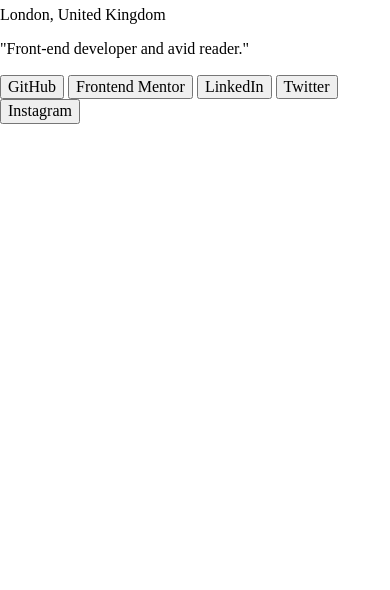
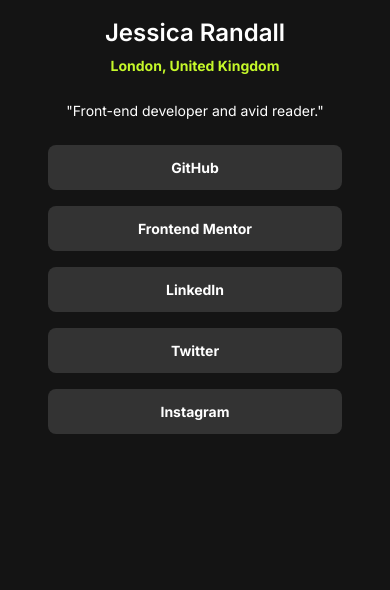
Before and after one commit to Jason-Donmoyer/SOCIAL-LINKS-PROFILE, a plain HTML site: page index.html in a window 390 px wide. Shown: the part 254-844 px from the top of the page. Drawn offline with Linux system fonts and the light colour scheme.

Commit message:
mobile styles

```diff
--- a/css/styles.css
+++ b/css/styles.css
@@ -0,0 +1,137 @@
+/* IMPORTS */
+
+@import url('https://fonts.googleapis.com/css2?family=Inter:ital,opsz,wght@0,14..32,100..900;1,14..32,100..900&display=swap');
+
+/* VARIABLES */
+
+:root {
+    font-size: 16px;
+
+    /* colors */
+    --green: hsl(75, 94%, 57%);
+    --white: hsl(0, 0%, 100%);
+    --grey-700: hsl(0, 0%, 20%);
+    --grey-800: hsl(0, 0%, 12%);
+    --grey-900: hsl(0, 0%, 8%);
+
+    /* spacing */
+    --spacing-500: 40px;
+    --spacing-300: 24px;
+    --spacing-200: 16px;
+    --spacing-150: 12px;
+    --spacing-100: 8px;
+    --spacing-50: 4px;
+}
+
+/* Box Sizing */
+html {
+    box-sizing: border-box;
+  }
+  *, *:before, *:after {
+    box-sizing: inherit;
+  }
+
+  body {
+    font-size: 0.875rem;
+    color: var(--white);
+    text-align: center;
+  }
+
+/* Typography */
+
+.inter-bold-1 {
+    font-family: "Inter", serif;
+    font-optical-sizing: auto;
+    font-size: 1.5rem;
+    font-weight: 600;
+    font-style: normal;
+    line-height: 150%;
+    letter-spacing: 0px;
+  }
+
+  .inter-bold-2 {
+    font-family: "Inter", serif;
+    font-optical-sizing: auto;
+    font-size: 0.875rem;
+    font-weight: 700;
+    font-style: normal;
+    line-height: 150%;
+    letter-spacing: 0px;
+  }
+
+  .inter-reg {
+    font-family: "Inter", serif;
+    font-optical-sizing: auto;
+    font-size: 0.875rem;
+    font-weight: 400;
+    font-style: normal;
+    line-height: 150%;
+    letter-spacing: 0px;
+  }
+
+/* STYLES */
+
+.main-container {
+    height: 100vh;
+    width: 100vw;
+    padding: 0px var(--spacing-300);
+    display: flex;
+    justify-content: center;
+    align-items: center;
+    background: var(--grey-900);
+}
+
+.card-container {
+    display: flex;
+    padding: var(--spacing-300);
+    flex-direction: column;
+    align-items: center;
+    gap: var(--spacing-300);
+    flex: 1 0 0;
+}
+
+.profile-pic {
+    height: 5.5rem;
+    width: 5.5rem;
+    border-radius: 50%;
+}
+
+.name-location-container {
+    display: flex;
+    flex-direction: column;
+    gap: var(--spacing-50);
+}
+
+.name {
+    margin: 0px;
+}
+
+.location {
+    margin: 0px;
+    color: var(--green);
+}
+
+.about-copy {
+    margin: 0px;
+}
+
+.links-container {
+    display: flex;
+    flex-direction: column;
+    align-items: center;
+    gap: var(--spacing-200);
+    align-self: stretch;
+}
+
+.links-container button {
+    width: 100%;
+    display: flex;
+    justify-content: center;
+    align-items: center;
+    align-self: stretch;
+    padding: var(--spacing-150);
+    background: var(--grey-700);
+    border: none;
+    border-radius: 0.5rem;
+    color: var(--white);
+}
--- a/index.html
+++ b/index.html
@@ -11,29 +11,29 @@
   <title>Frontend Mentor | Social links profile</title>
 
 </head>
-<body>
+<body class="inter-reg">
 
   <main class="main-container">
 
     <div class="card-container">
 
-      <div class="profile-pic-container">
-        <img src="assets/images/avatar-jessica.jpeg" alt="users pic">
-      </div>
+      <!-- <div class="profile-pic-container"> -->
+        <img class="profile-pic" src="assets/images/avatar-jessica.jpeg" alt="users pic">
+      <!-- </div> -->
 
       <div class="name-location-container">
-        <h1 class="name">Jessica Randall</h1>
-        <p class="location">London, United Kingdom</p>
+        <h1 class="name inter-bold-1">Jessica Randall</h1>
+        <p class="location inter-bold-2">London, United Kingdom</p>
       </div>
 
       <p class="about-copy">"Front-end developer and avid reader."</p>
 
       <div class="links-container">
-        <button class="social-link-btn">GitHub</button>
-        <button class="social-link-btn">Frontend Mentor</button>
-        <button class="social-link-btn">LinkedIn</button>
-        <button class="social-link-btn">Twitter</button>
-        <button class="social-link-btn">Instagram</button>
+        <button class="social-link-btn inter-bold-2">GitHub</button>
+        <button class="social-link-btn inter-bold-2">Frontend Mentor</button>
+        <button class="social-link-btn inter-bold-2">LinkedIn</button>
+        <button class="social-link-btn inter-bold-2">Twitter</button>
+        <button class="social-link-btn inter-bold-2">Instagram</button>
       </div>
 
     </div>
```
